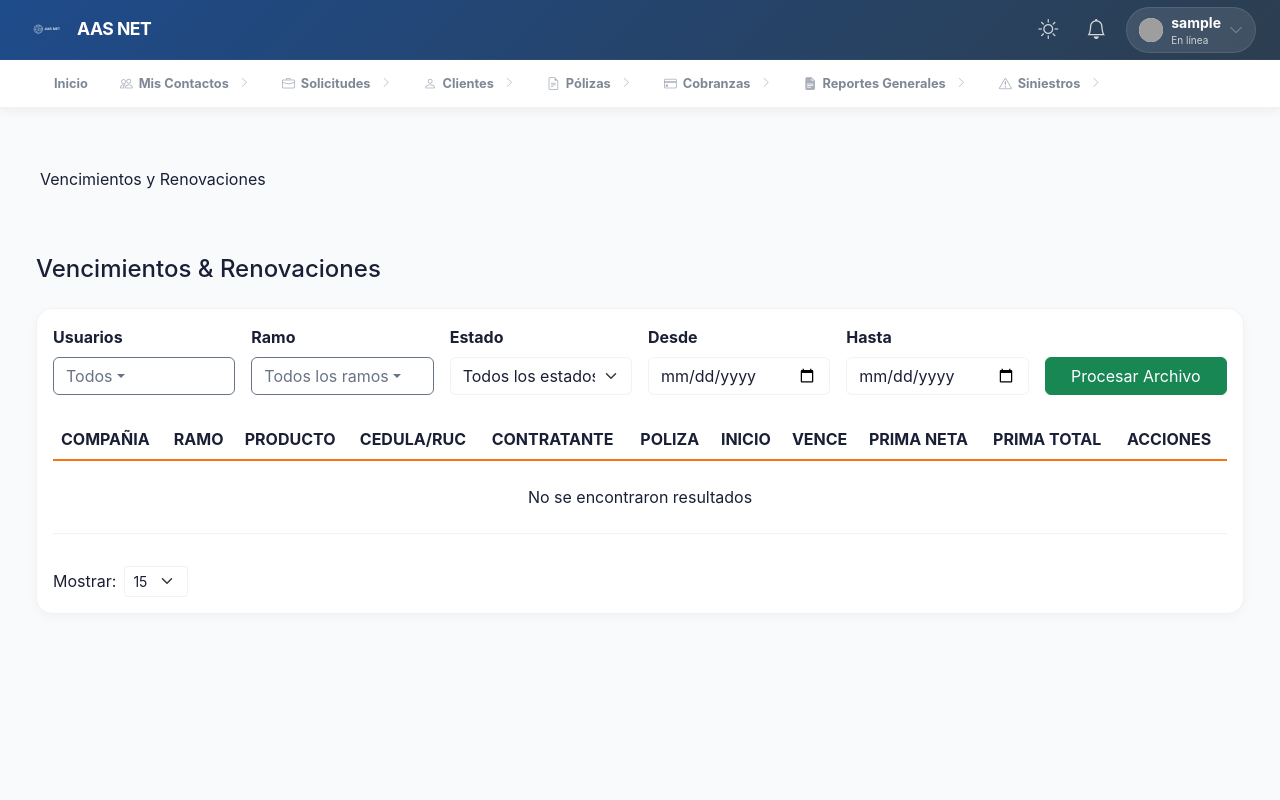
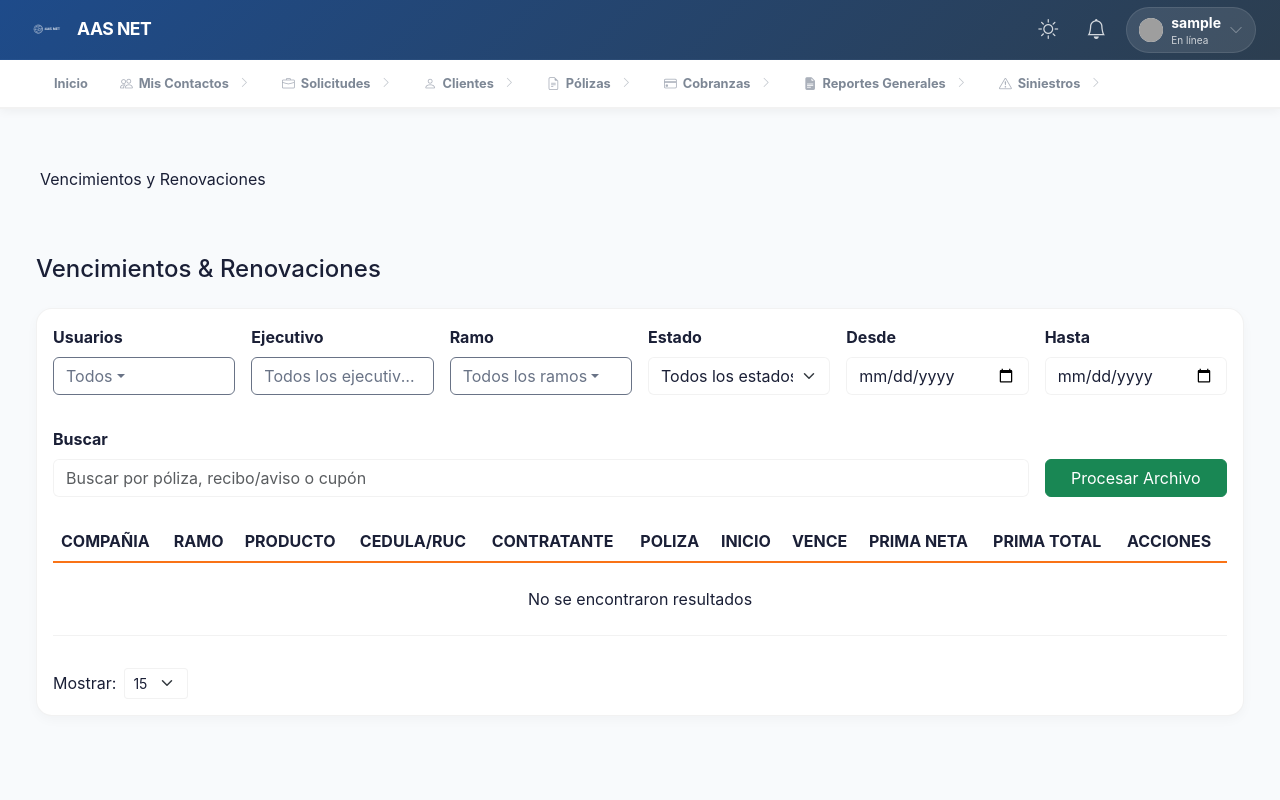
Before and after one commit to ariasyariasseguros2-cmyk/SIS-ARIAS, a Flask app: template templates/view/reportes/vencimientos-renovaciones.html in a window 1280 px wide. Run offline with Flask 3, Linux system fonts and the light colour scheme; the template is opened without the code that fills it, so the values that code supplies are empty; the visitor is signed in with stand-in values (Sample User, id 1); some libraries are stand-ins or nearby versions; grey boxes are pictures that could not be loaded.

Commit message:
fix #348: agregando ejecutivo y buscador

```diff
--- a/controllers/reportes/vencimientos_renovaciones.py
+++ b/controllers/reportes/vencimientos_renovaciones.py
@@ -9,14 +9,21 @@
     try:
         conn = get_connection()
         cursor = conn.cursor(dictionary=True)
-        cursor.callproc('sp_listar_usuarios')
-        results = []
-        for result in cursor.stored_results():
-            results = result.fetchall()
-
+        cursor.execute(
+            """
+            SELECT DISTINCT TRIM(p.usuario_registro) AS usuario
+            FROM polizas p
+            WHERE p.activo = 1
+              AND (p.anulado = 0 OR p.anulado IS NULL)
+              AND p.usuario_registro IS NOT NULL
+              AND TRIM(p.usuario_registro) <> ''
+            ORDER BY TRIM(p.usuario_registro) ASC
+            """
+        )
+        rows = cursor.fetchall() or []
         cursor.close()
         conn.close()
-        return jsonify(results)
+        return jsonify([{"username": r.get("usuario"), "nombre": r.get("usuario")} for r in rows])
     except Exception as e:
         print(f"Error fetching usuarios: {e}")
         return jsonify([]), 500
@@ -38,6 +45,26 @@
         print(f"Error fetching ramos: {e}")
         return jsonify([]), 500
 
+@bp.route('/ejecutivos', methods=['GET'])
+def api_ejecutivos():
+    try:
+        from controllers.ejecutivos import get_ejecutivos
+        rows = get_ejecutivos() or []
+        out = []
+        for r in rows:
+            if isinstance(r, dict):
+                nombre = (r.get('nombre') or '').strip()
+            else:
+                nombre = ''
+            if not nombre:
+                continue
+            out.append({'nombre': nombre})
+        out = sorted(out, key=lambda x: x.get('nombre', ''))
+        return jsonify(out)
+    except Exception as e:
+        print(f"Error fetching ejecutivos: {e}")
+        return jsonify([]), 500
+
 @bp.route('/vencimientos-renovaciones', methods=['GET'])
 def api_vencimientos():
     if 'user' not in session:
@@ -48,6 +75,7 @@
         return {'ok': False, 'error': 'No autorizado'}, 403
 
     usuario = request.args.get('usuario', '').strip()
+    ejecutivo = request.args.get('ejecutivo', '').strip()
     estado = request.args.get('estado', '').strip()
     fecha_desde = request.args.get('fecha_desde')
     fecha_hasta = request.args.get('fecha_hasta')
@@ -59,9 +87,54 @@
     if not estado: estado = None
 
     # Debug print
-    print(f"Reporte Vencimientos Params: user='{usuario}', estado='{estado}', ramo='{ramo}', desde={fecha_desde}, hasta={fecha_hasta}")
+    print(f"Reporte Vencimientos Params: user='{usuario}', ejecutivo='{ejecutivo}', estado='{estado}', ramo='{ramo}', desde={fecha_desde}, hasta={fecha_hasta}")
 
     data = get_vencimientos(usuario, estado, fecha_desde, fecha_hasta, ramo)
+
+    # Adjuntar ejecutivo y filtrar por ejecutivo (sin tocar el SP)
+    if data:
+        try:
+            ids = []
+            for r in data:
+                try:
+                    pid = int(r.get('idPoliza')) if isinstance(r, dict) and r.get('idPoliza') is not None else None
+                except Exception:
+                    pid = None
+                if pid is not None:
+                    ids.append(pid)
+            ids = sorted(set(ids))
+
+            if ids:
+                conn = get_connection()
+                cur = conn.cursor(dictionary=True)
+                chunk = 900
+                exec_map = {}
+                for i in range(0, len(ids), chunk):
+                    batch = ids[i:i + chunk]
+                    placeholders = ",".join(["%s"] * len(batch))
+                    cur.execute(
+                        f"SELECT idPoliza, ejecutivo FROM polizas WHERE idPoliza IN ({placeholders})",
+                        tuple(batch),
+                    )
+                    for row in cur.fetchall() or []:
+                        exec_map[row.get('idPoliza')] = row.get('ejecutivo')
+                cur.close()
+                conn.close()
+
+                for r in data:
+                    try:
+                        pid = int(r.get('idPoliza')) if r.get('idPoliza') is not None else None
+                    except Exception:
+                        pid = None
+                    r['ejecutivo'] = exec_map.get(pid) if pid is not None else None
+        except Exception as e:
+            print(f"[vencimientos] error attach ejecutivo: {e}")
+
+    if ejecutivo:
+        selected = [p.strip() for p in str(ejecutivo).split(",") if p.strip()]
+        if selected:
+            sel_set = set(selected)
+            data = [r for r in (data or []) if (r.get('ejecutivo') or '') in sel_set]
 
     if role == Roles.OPERADOR:
         # Eliminar columnas de comisiones
--- a/static/css/reportes/vencimientos-renovaciones.css
+++ b/static/css/reportes/vencimientos-renovaciones.css
@@ -4,6 +4,7 @@
 }
 
 #usuarioDropdownMenu,
+#ejecutivoDropdownMenu,
 #ramoDropdownMenu {
     max-height: 300px;
     overflow-y: auto;
@@ -11,6 +12,7 @@
 }
 
 #usuarioDropdownBtn,
+#ejecutivoDropdownBtn,
 #ramoDropdownBtn {
     overflow: hidden;
     text-overflow: ellipsis;
@@ -19,6 +21,7 @@
 
 /* Green checkboxes as requested */
 .usuario-checkbox:checked,
+.ejecutivo-checkbox:checked,
 .ramo-checkbox:checked {
     background-color: #198754;
     border-color: #198754;
--- a/static/js/reportes/vencimientos-renovaciones.js
+++ b/static/js/reportes/vencimientos-renovaciones.js
@@ -7,13 +7,20 @@
     const usuarioDropdownBtn = document.getElementById('usuarioDropdownBtn');
     const usuarioValue = document.getElementById('usuarioValue');
 
+    const ejecutivoDropdownMenu = document.getElementById('ejecutivoDropdownMenu');
+    const ejecutivoDropdownBtn = document.getElementById('ejecutivoDropdownBtn');
+    const ejecutivoValue = document.getElementById('ejecutivoValue');
+
     // Custom Dropdown Elements (Ramos)
     const ramoDropdownMenu = document.getElementById('ramoDropdownMenu');
     const ramoDropdownBtn = document.getElementById('ramoDropdownBtn');
     const ramoValue = document.getElementById('ramoValue');
 
+    const searchQueryEl = document.getElementById('searchQuery');
+
     // Pagination state
     let allData = [];
+    let rawData = [];
     let currentPage = 1;
     let rowsPerPage = 15;
 
@@ -38,6 +45,7 @@
 
     // Load users and ramos on init
     loadUsuarios();
+    loadEjecutivos();
     loadRamos();
 
     // Trigger initial load automatically
@@ -63,12 +71,24 @@
             // Get selected value (comma separated from hidden input)
             const usuarios = usuarioValue ? usuarioValue.value : '';
             const ramos = ramoValue ? ramoValue.value : '';
+            const ejecutivos = ejecutivoValue ? ejecutivoValue.value : '';
 
             const estado = document.getElementById('estadoSelect').value;
             const fechaDesde = document.getElementById('fechaDesde').value;
             const fechaHasta = document.getElementById('fechaHasta').value;
 
-            fetchData(usuarios, estado, fechaDesde, fechaHasta, ramos);
+            fetchData(usuarios, ejecutivos, estado, fechaDesde, fechaHasta, ramos);
+        });
+    }
+
+    if (searchQueryEl) {
+        let t = null;
+        searchQueryEl.addEventListener('input', function() {
+            if (t) clearTimeout(t);
+            t = setTimeout(() => {
+                currentPage = 1;
+                applyClientFiltersAndRender();
+            }, 150);
         });
     }
 
@@ -113,12 +133,15 @@
             users.forEach(u => {
                 const li = document.createElement('li');
                 const displayName = (u.nombre || u.username || '').toString();
-                const isChecked = currentUser && (u.username || '').toLowerCase() === currentUser;
+                const value = (u.username || u.nombre || '').toString();
+                const isChecked = currentUser && (
+                    value.toLowerCase() === currentUser || displayName.toLowerCase() === currentUser
+                );
                 li.innerHTML = `
                     <div class="dropdown-item">
                         <div class="form-check">
-                            <input class="form-check-input usuario-checkbox" type="checkbox" value="${u.username}" data-display="${displayName}" id="user_${u.username}" ${isChecked ? 'checked' : ''}>
-                            <label class="form-check-label w-100" style="cursor: pointer;" for="user_${u.username}">${displayName}</label>
+                            <input class="form-check-input usuario-checkbox" type="checkbox" value="${value}" data-display="${displayName}" id="user_${u.username || u.nombre}" ${isChecked ? 'checked' : ''}>
+                            <label class="form-check-label w-100" style="cursor: pointer;" for="user_${u.username || u.nombre}">${displayName}</label>
                         </div>
                     </div>
                 `;
@@ -209,6 +232,128 @@
         } else {
             usuarioDropdownBtn.classList.add('text-primary', 'fw-bold');
             usuarioDropdownBtn.textContent = selectedValues.length === 1 ? selectedLabels[0] : `${selectedValues.length} seleccionados`;
+        }
+    }
+
+    // --- EJECUTIVOS LOGIC ---
+    async function loadEjecutivos() {
+        if (!ejecutivoDropdownMenu) return;
+        try {
+            const response = await fetch('/api/reportes/ejecutivos');
+            const ejecutivos = await response.json();
+
+            ejecutivoDropdownMenu.innerHTML = '';
+
+            const liSearch = document.createElement('li');
+            liSearch.className = 'dropdown-search-container';
+            liSearch.innerHTML = `
+                <input type="text" class="form-control form-control-sm" id="ejecutivoSearchInput" placeholder="Buscar ejecutivo...">
+            `;
+            ejecutivoDropdownMenu.appendChild(liSearch);
+
+            const liTodos = document.createElement('li');
+            liTodos.innerHTML = `
+                <div class="dropdown-item">
+                    <div class="form-check">
+                        <input class="form-check-input ejecutivo-checkbox" type="checkbox" value="" id="ejecutivo_todos" checked>
+                        <label class="form-check-label w-100 fw-bold" style="cursor: pointer;" for="ejecutivo_todos">Todos los ejecutivos</label>
+                    </div>
+                </div>
+            `;
+            ejecutivoDropdownMenu.appendChild(liTodos);
+
+            const liDivider = document.createElement('li');
+            liDivider.innerHTML = '<hr class="dropdown-divider">';
+            ejecutivoDropdownMenu.appendChild(liDivider);
+
+            (ejecutivos || []).forEach((e, index) => {
+                const nombre = (e && (e.nombre || e.abreviacion || e.codigo || e.username)) ? (e.nombre || e.abreviacion || e.codigo || e.username) : '';
+                if (!nombre) return;
+                const safeId = `ejecutivo_${index}`;
+                const li = document.createElement('li');
+                li.innerHTML = `
+                    <div class="dropdown-item">
+                        <div class="form-check">
+                            <input class="form-check-input ejecutivo-checkbox" type="checkbox" value="${nombre}" id="${safeId}">
+                            <label class="form-check-label w-100" style="cursor: pointer;" for="${safeId}">${nombre}</label>
+                        </div>
+                    </div>
+                `;
+                ejecutivoDropdownMenu.appendChild(li);
+            });
+
+            const checkboxes = ejecutivoDropdownMenu.querySelectorAll('.ejecutivo-checkbox');
+            checkboxes.forEach(chk => {
+                chk.addEventListener('change', handleEjecutivoCheckboxChange);
+                chk.closest('.dropdown-item').addEventListener('click', (e) => e.stopPropagation());
+            });
+
+            const searchInput = liSearch.querySelector('input');
+            searchInput.addEventListener('click', (e) => e.stopPropagation());
+            searchInput.addEventListener('input', function(e) {
+                const filter = e.target.value.toLowerCase();
+                const items = ejecutivoDropdownMenu.querySelectorAll('li:not(.dropdown-search-container)');
+                items.forEach(item => {
+                    const label = item.querySelector('label');
+                    if (label) {
+                        const text = label.textContent.toLowerCase();
+                        if (text.includes('todos') || text.includes(filter)) item.style.display = '';
+                        else item.style.display = 'none';
+                    }
+                });
+            });
+
+            updateEjecutivoDropdownState();
+
+        } catch (error) {
+            console.error('Error loading ejecutivos:', error);
+            if (ejecutivoDropdownBtn) ejecutivoDropdownBtn.textContent = 'Error cargando';
+        }
+    }
+
+    function handleEjecutivoCheckboxChange(e) {
+        const target = e.target;
+        const checkboxes = ejecutivoDropdownMenu.querySelectorAll('.ejecutivo-checkbox');
+        const todosCheckbox = document.getElementById('ejecutivo_todos');
+
+        if (target === todosCheckbox) {
+            if (target.checked) {
+                checkboxes.forEach(chk => { if (chk !== todosCheckbox) chk.checked = false; });
+            }
+        } else {
+            if (target.checked && todosCheckbox) todosCheckbox.checked = false;
+        }
+        updateEjecutivoDropdownState();
+    }
+
+    function updateEjecutivoDropdownState() {
+        const checkboxes = ejecutivoDropdownMenu.querySelectorAll('.ejecutivo-checkbox:checked');
+        const selectedValues = [];
+        let todosChecked = false;
+
+        checkboxes.forEach(chk => {
+            if (chk.value === "") todosChecked = true;
+            else selectedValues.push(chk.value);
+        });
+
+        const todosCheckbox = document.getElementById('ejecutivo_todos');
+        if (!todosChecked && selectedValues.length === 0) {
+            if (todosCheckbox) todosCheckbox.checked = true;
+            todosChecked = true;
+        }
+
+        if (ejecutivoValue) {
+            if (todosChecked) ejecutivoValue.value = "";
+            else ejecutivoValue.value = selectedValues.join(',');
+        }
+
+        if (!ejecutivoDropdownBtn) return;
+        if (todosChecked) {
+            ejecutivoDropdownBtn.textContent = "Todos los ejecutivos";
+            ejecutivoDropdownBtn.classList.remove('text-primary', 'fw-bold');
+        } else {
+            ejecutivoDropdownBtn.classList.add('text-primary', 'fw-bold');
+            ejecutivoDropdownBtn.textContent = selectedValues.length === 1 ? selectedValues[0] : `${selectedValues.length} seleccionados`;
         }
     }
 
@@ -337,7 +482,22 @@
         }
     }
 
-    async function fetchData(usuario, estado, fechaDesde, fechaHasta, ramo) {
+    function applyClientFiltersAndRender() {
+        const q = (searchQueryEl ? searchQueryEl.value : '').toString().trim().toLowerCase();
+        const filtered = !q
+            ? (rawData || [])
+            : (rawData || []).filter(r => {
+                const poliza = (r.poliza || '').toString().toLowerCase();
+                const aviso = (r.aviso_cobranza || '').toString().toLowerCase();
+                const cupon = (r.cupon || '').toString().toLowerCase();
+                return poliza.includes(q) || aviso.includes(q) || cupon.includes(q);
+            });
+
+        allData = groupByPoliza(filtered);
+        renderPaginatedTable();
+    }
+
+    async function fetchData(usuario, ejecutivo, estado, fechaDesde, fechaHasta, ramo) {
         try {
             tableBody.innerHTML = `<tr><td colspan="11" class="text-center py-4 text-muted">Cargando datos...</td></tr>`;
             if (paginationContainer) paginationContainer.style.display = 'none';
@@ -347,20 +507,21 @@
             if (fechaDesde) url += `&fecha_desde=${encodeURIComponent(fechaDesde)}`;
             if (fechaHasta) url += `&fecha_hasta=${encodeURIComponent(fechaHasta)}`;
             if (ramo) url += `&ramo=${encodeURIComponent(ramo)}`;
+            if (ejecutivo) url += `&ejecutivo=${encodeURIComponent(ejecutivo)}`;
 
             const response = await fetch(url);
             const data = await response.json();
 
             if (!data || data.length === 0) {
+                rawData = [];
                 allData = [];
                 renderPaginatedTable();
                 return;
             }
 
-            // Group data first
-            allData = groupByPoliza(data);
+            rawData = data;
             currentPage = 1;
-            renderPaginatedTable();
+            applyClientFiltersAndRender();
         } catch (error) {
             console.error('Error loading data:', error);
             tableBody.innerHTML = `<tr><td colspan="11" class="text-center text-danger">Error cargando datos</td></tr>`;
--- a/templates/view/reportes/vencimientos-renovaciones.html
+++ b/templates/view/reportes/vencimientos-renovaciones.html
@@ -31,6 +31,18 @@
                     </div>
                 </div>
                 <div class="col-md-2">
+                    <label class="form-label fw-bold">Ejecutivo</label>
+                    <div class="dropdown" id="ejecutivoDropdownContainer">
+                        <button class="btn btn-outline-secondary dropdown-toggle w-100 text-start text-truncate" type="button" id="ejecutivoDropdownBtn" data-bs-toggle="dropdown" aria-expanded="false">
+                            Cargando...
+                        </button>
+                        <ul class="dropdown-menu w-100 p-2" aria-labelledby="ejecutivoDropdownBtn" id="ejecutivoDropdownMenu" style="max-height: 300px; overflow-y: auto;">
+                            <!-- Populated by JS -->
+                        </ul>
+                        <input type="hidden" name="ejecutivo" id="ejecutivoValue">
+                    </div>
+                </div>
+                <div class="col-md-2">
                     <label class="form-label fw-bold">Ramo</label>
                     <div class="dropdown" id="ramoDropdownContainer">
                         <button class="btn btn-outline-secondary dropdown-toggle w-100 text-start text-truncate" type="button" id="ramoDropdownBtn" data-bs-toggle="dropdown" aria-expanded="false">
@@ -60,6 +72,15 @@
                 <div class="col-md-2">
                     <label for="fechaHasta" class="form-label fw-bold">Hasta</label>
                     <input type="date" class="form-control" id="fechaHasta" name="fecha_hasta">
+                </div>
+                <div class="w-100"></div>
+                <div class="col-md-10">
+                    <label for="searchQuery" class="form-label fw-bold">Buscar</label>
+                    <input type="text"
+                           class="form-control"
+                           id="searchQuery"
+                           name="search"
+                           placeholder="Buscar por póliza, recibo/aviso o cupón">
                 </div>
                 <div class="col-md-2">
                     <button type="submit" class="btn btn-success text-white w-100">
```
